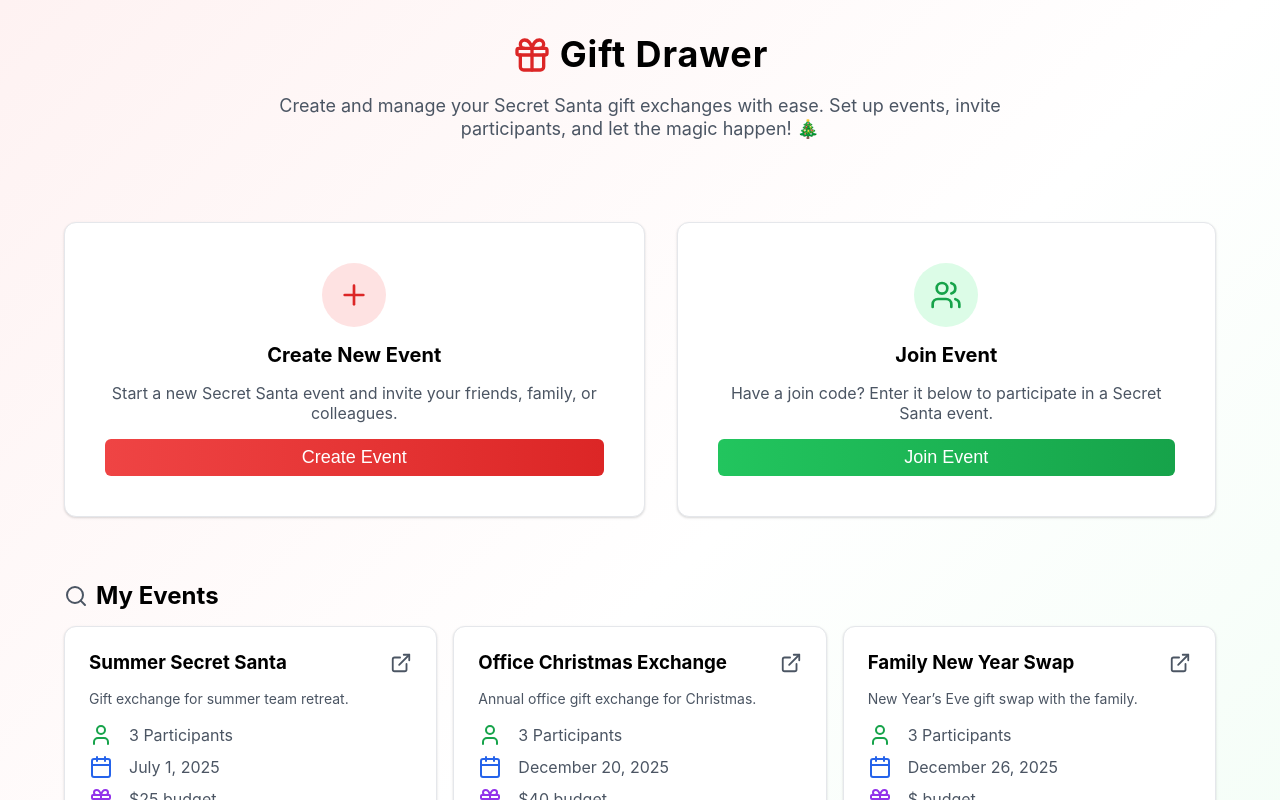
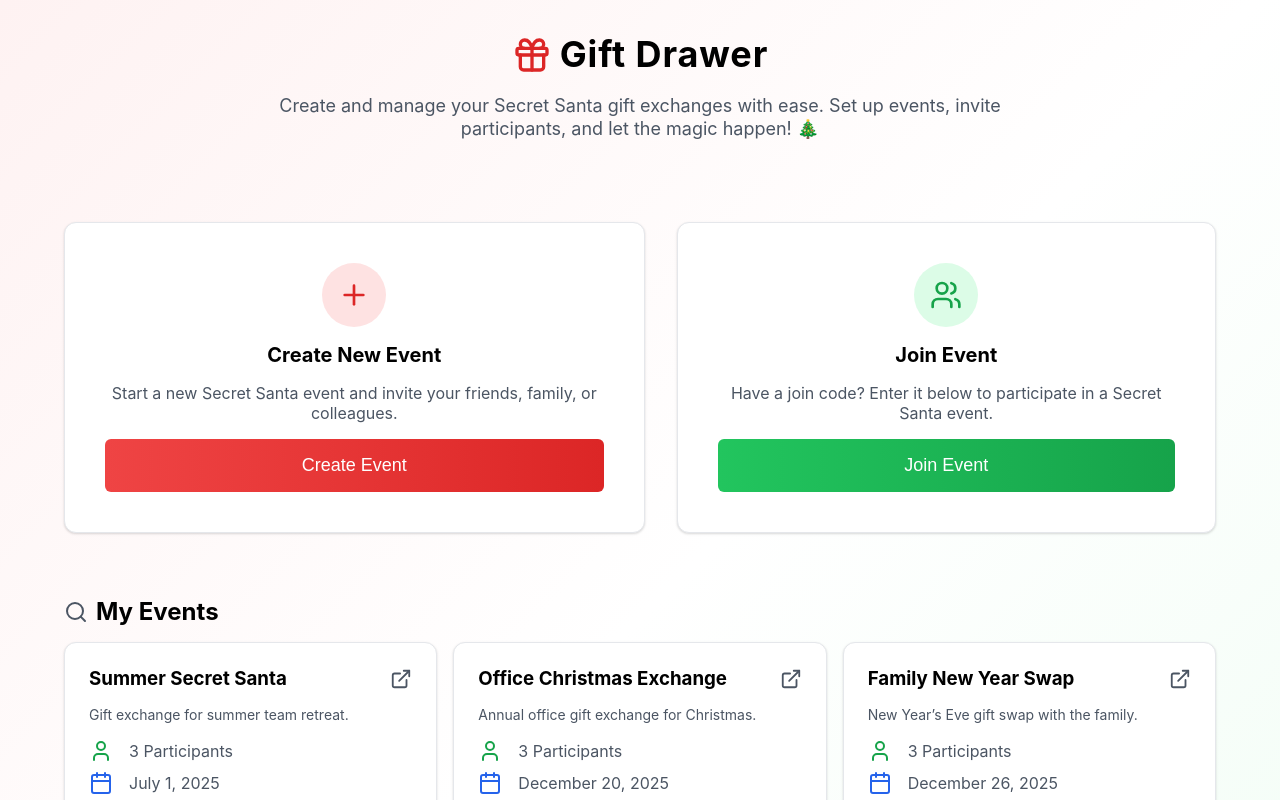
Before and after one commit to DominikNoga/gift-drawer, a React (Vite) app in the folder apps/frontend/: page / in a window 1280 px wide. Shown: the top 800 px of the page. Built offline with nearby package versions, Linux system fonts and the light colour scheme.

Commit message:
small change in button ui

```diff
--- a/apps/frontend/src/shared/components/Button/Button.scss
+++ b/apps/frontend/src/shared/components/Button/Button.scss
@@ -1,6 +1,6 @@
 .btn {
   color: $text-white;
-  padding: $spacing-2;
+  padding: $spacing-4 $spacing-2;
   border: none;
   border-radius: $border-radius-md;
   position: relative;
```
Also changed, not shown: 1 other file (tests, documents, lock files or other folders).
